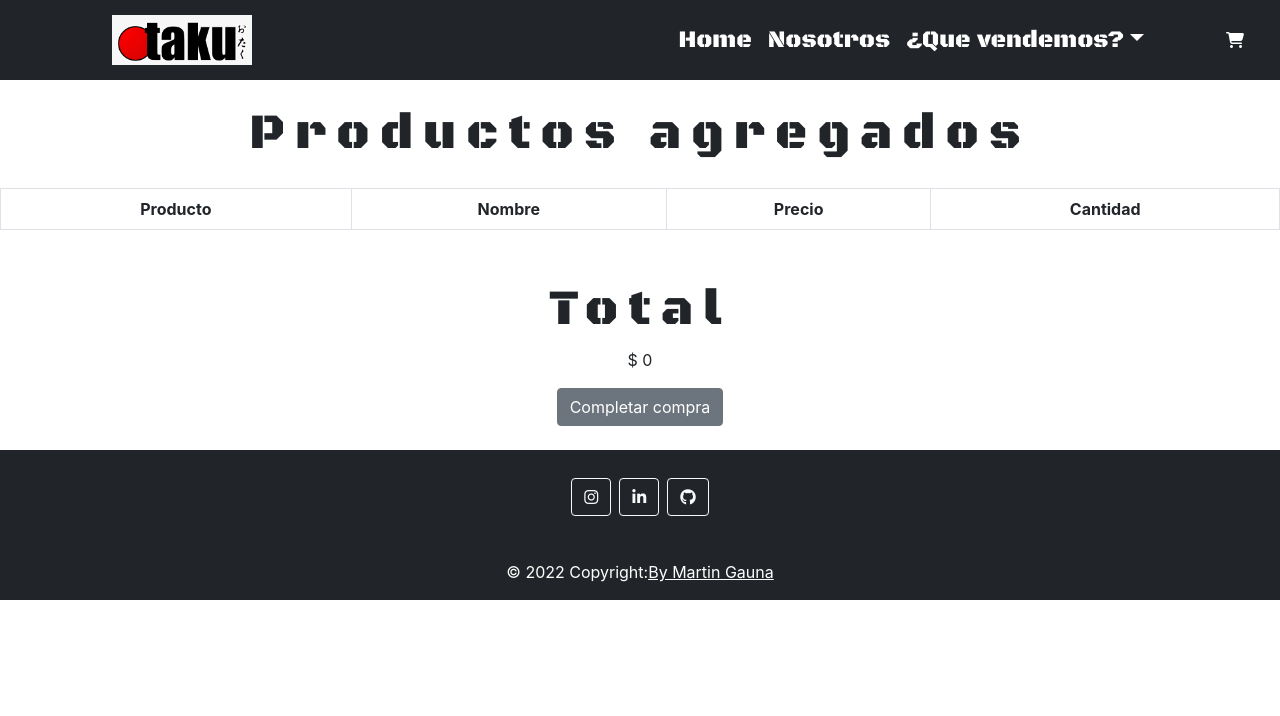
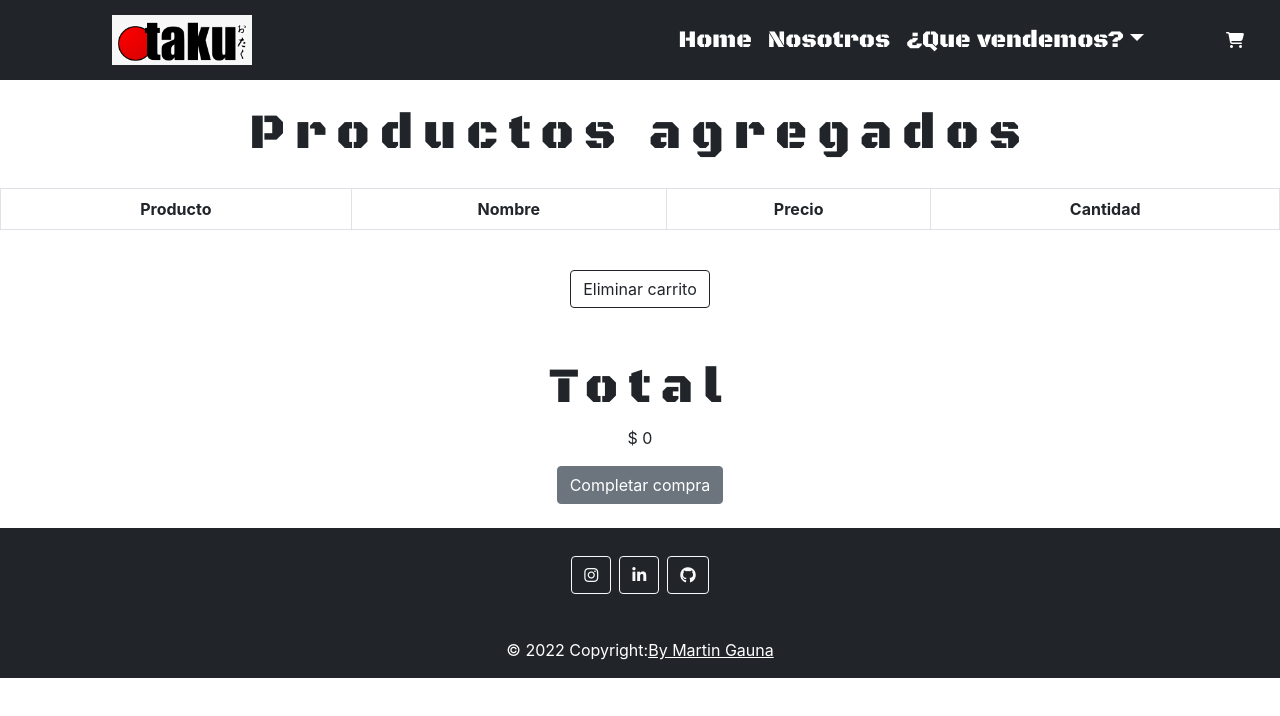
Before and after one commit to mgauna2000/otakus-ecommerce, a React (Create React App) app: page /cartAmount in a window 1280 px wide. Shown: the top 716 px of the page. Built offline with nearby package versions, Linux system fonts and the light colour scheme; the HTML template or start-up script is replaced by a standard one.

Commit message:
remove cart

```diff
--- a/src/pages/CartCount.js
+++ b/src/pages/CartCount.js
@@ -91,6 +91,9 @@ const CartCount = () => {
           </tbody>
         </table>
         <div>
+        <button type="button" className="btn btn-outline-dark mt-4" onClick={() => cleanCartProducts()}>
+               Eliminar carrito
+              </button>
           <h2 className="text-center">Total</h2>
           <p>$ {totalPriceAmount}</p>
         </div>
```
